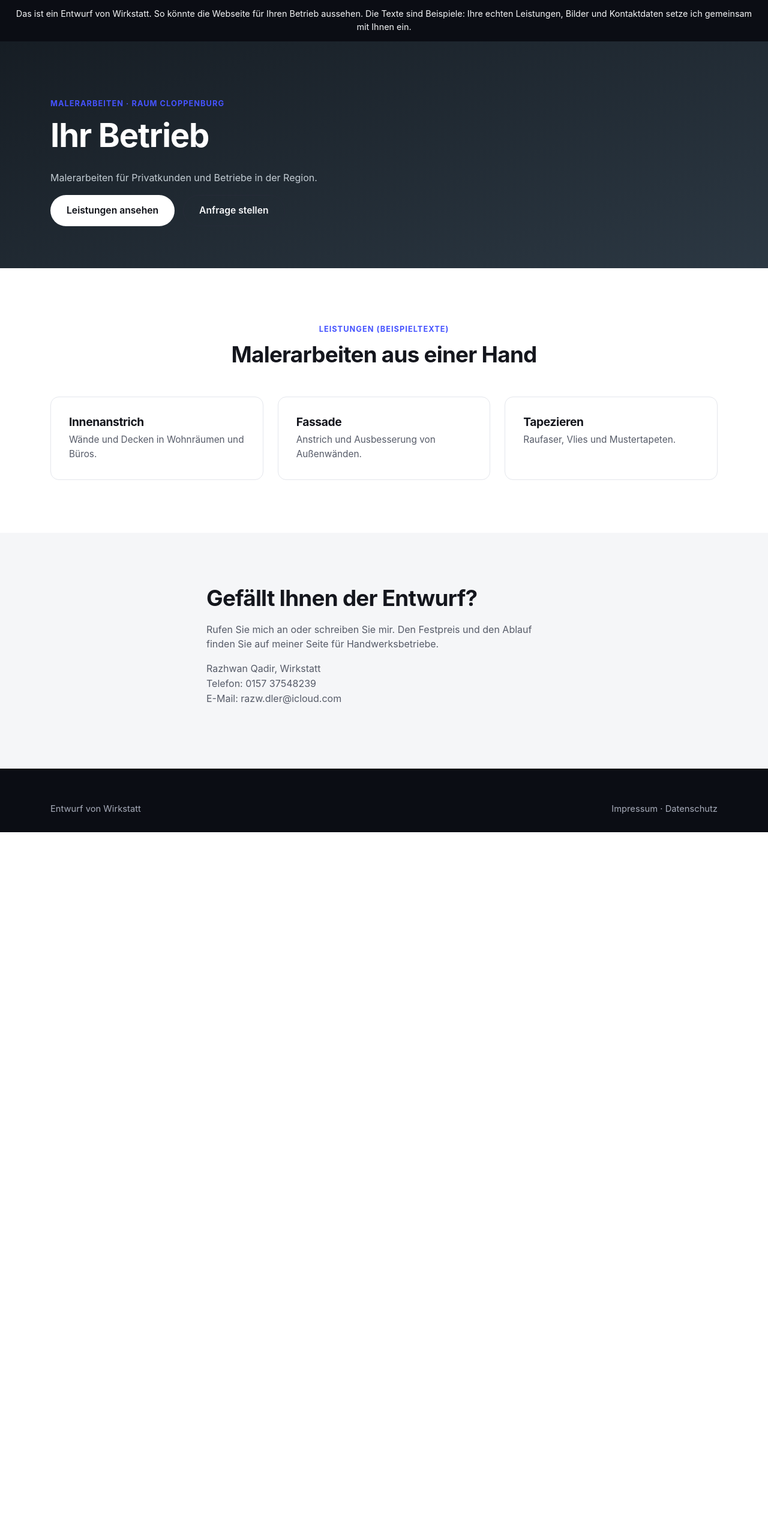
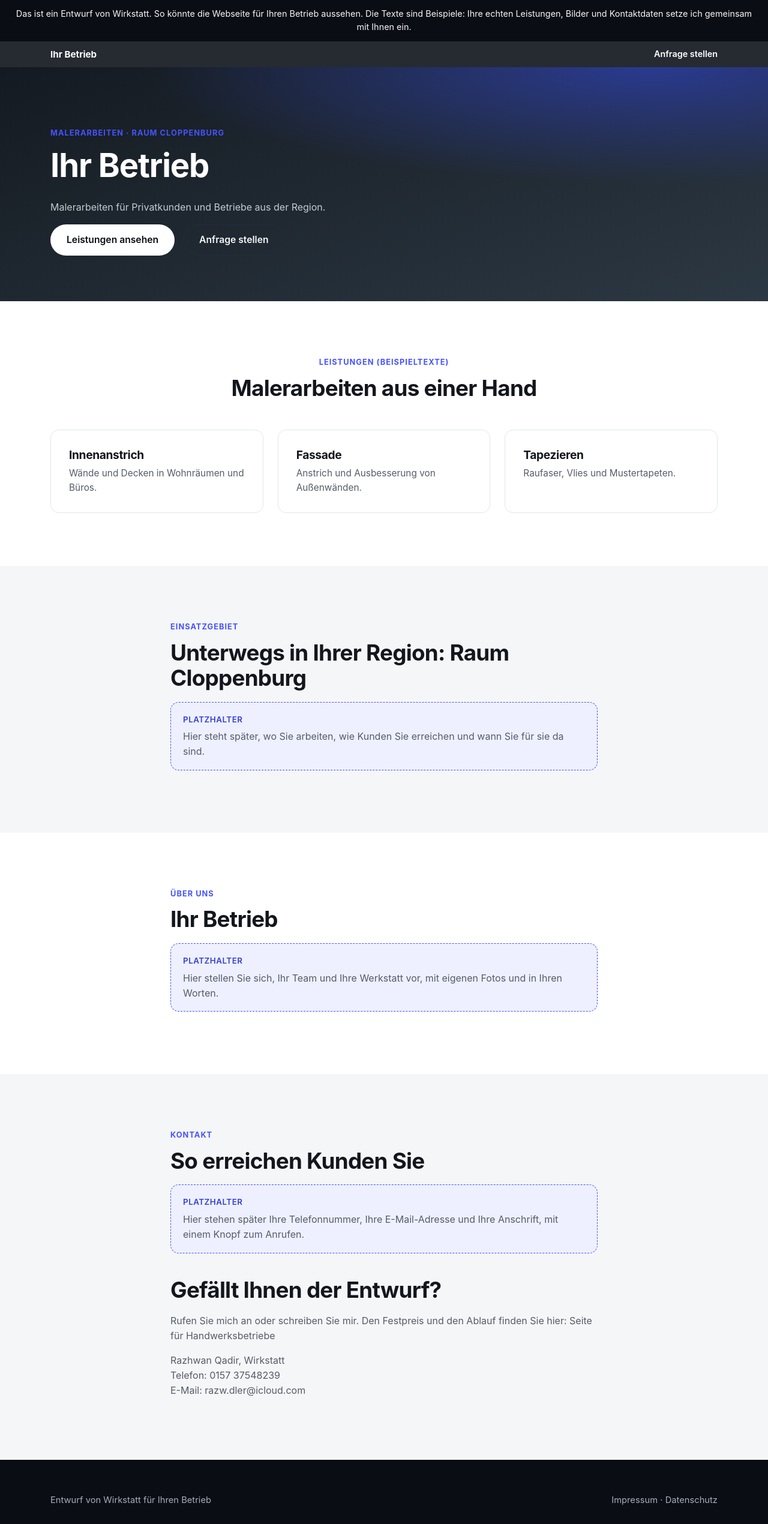
Before and after one commit to Razhwan03/wirkstatt-website, a plain HTML site: page demos/entwurf-maler.html in a window 1280 px wide. Shown: the whole page at 60% size. Before the commit the page ends 1387 px from the top, so only its background shows below. Drawn offline with Linux system fonts and the light colour scheme.

Commit message:
JARVIS: Webseiten für Handwerksbetriebe: Angebotsseite und Demos

```diff
--- a/demos/entwurf-maler.html
+++ b/demos/entwurf-maler.html
@@ -6,22 +6,36 @@
 <title>Entwurf: Malerarbeiten | Wirkstatt</title>
 <meta name="description" content="Entwurf von Wirkstatt: so könnte die Webseite für einen Betrieb aussehen. Beispieltexte.">
 <meta name="robots" content="noindex, nofollow">
+<meta name="referrer" content="no-referrer">
 <link rel="icon" type="image/svg+xml" href="../assets/favicon.svg">
 <link rel="stylesheet" href="../assets/style.css">
 <style>
-  .hw-hero { background: linear-gradient(160deg,#161d24,#2c3843); color:#fff; padding:90px 0 70px; }
-  .hw-hero p.lead { color:#c3ccd3; max-width:520px; }
+  [hidden] { display: none !important; }
+  .hw-hero { background: radial-gradient(120% 90% at 85% 0%, #2a3a8f 0%, rgba(42,58,143,0) 55%), linear-gradient(160deg,#141a21,#2c3843);
+              color:#fff; padding:96px 0 76px; }
+  .hw-hero p.lead { color:#c3ccd3; max-width:540px; }
+  .hw-hero h1 { word-break: break-word; }
+  .hw-nav { position: sticky; top: 0; z-index: 5; background: rgba(20,26,33,.92); color:#fff; backdrop-filter: blur(6px); }
+  .hw-nav .container { display:flex; justify-content:space-between; align-items:center; gap:16px; padding-top:10px; padding-bottom:10px; }
+  .hw-nav strong { font-size: .95rem; white-space: nowrap; overflow: hidden; text-overflow: ellipsis; }
+  .hw-nav a { color:#fff; font-weight:600; font-size:.9rem; text-decoration:none; white-space:nowrap; }
+  .hw-platz { border: 1px dashed var(--accent); border-radius: 14px; padding: 18px 20px; background: var(--accent-soft); }
+  .hw-platz small { display:block; color: var(--accent-dark); font-weight:600; margin-bottom:6px; letter-spacing:.04em; text-transform:uppercase; }
+  .bewegt .auftritt { opacity: 0; transform: translateY(18px); transition: opacity .6s ease, transform .6s ease; }
+  .bewegt .auftritt.da { opacity: 1; transform: none; }
 </style>
 </head>
 <body>
 
 <div class="demo-banner">Das ist ein Entwurf von Wirkstatt. So könnte die Webseite für Ihren Betrieb aussehen. Die Texte sind Beispiele: Ihre echten Leistungen, Bilder und Kontaktdaten setze ich gemeinsam mit Ihnen ein.</div>
 
+<nav class="hw-nav"><div class="container"><strong data-name>Ihr Betrieb</strong><a href="#kontakt">Anfrage stellen</a></div></nav>
+
 <section class="hw-hero">
   <div class="container">
-    <span class="eyebrow">Malerarbeiten · Raum Cloppenburg</span>
-    <h1 id="betrieb">Ihr Betrieb</h1>
-    <p class="lead">Malerarbeiten für Privatkunden und Betriebe in der Region.</p>
+    <span class="eyebrow">Malerarbeiten · <span data-ort>Raum Cloppenburg</span></span>
+    <h1 id="betrieb" data-name>Ihr Betrieb</h1>
+    <p class="lead">Malerarbeiten für Privatkunden und Betriebe aus <span data-ort-umgebung>der Region</span>.</p>
     <div class="cta-row">
       <a href="#leistungen" class="btn btn-invert">Leistungen ansehen</a>
       <a href="#kontakt" class="btn btn-ghost-invert">Anfrage stellen</a>
@@ -33,38 +47,84 @@
   <div class="container">
     <div class="section-head center"><span class="eyebrow">Leistungen (Beispieltexte)</span><h2>Malerarbeiten aus einer Hand</h2></div>
     <div class="grid grid-3">
-      <div class="card">
+      <div class="card auftritt" data-leistung="0">
         <h3>Innenanstrich</h3>
         <p>Wände und Decken in Wohnräumen und Büros.</p>
       </div>
-      <div class="card">
+      <div class="card auftritt" data-leistung="1">
         <h3>Fassade</h3>
         <p>Anstrich und Ausbesserung von Außenwänden.</p>
       </div>
-      <div class="card">
+      <div class="card auftritt" data-leistung="2">
         <h3>Tapezieren</h3>
         <p>Raufaser, Vlies und Mustertapeten.</p>
+      </div>
+      <div class="card auftritt" data-leistung="3" hidden>
+        <h3>Lackierarbeiten</h3>
+        <p>Türen, Fenster, Geländer und Heizkörper.</p>
+      </div>
+      <div class="card auftritt" data-leistung="4" hidden>
+        <h3>Bodenbeläge</h3>
+        <p>Vinyl, Laminat und Teppich verlegen.</p>
+      </div>
+      <div class="card auftritt" data-leistung="5" hidden>
+        <h3>Wärmedämmung</h3>
+        <p>Dämmung von Fassaden und Decken.</p>
+      </div>
+      <div class="card auftritt" data-leistung="6" hidden>
+        <h3>Trockenbau</h3>
+        <p>Wände, Decken und Verkleidungen aus Gipskarton.</p>
+      </div>
+      <div class="card auftritt" data-leistung="7" hidden>
+        <h3>Raumgestaltung</h3>
+        <p>Farben, Spachteltechnik und Akzente für Ihre Räume.</p>
       </div>
     </div>
   </div>
 </section>
 
+<section class="section section-soft">
+  <div class="container" style="max-width:760px;">
+    <div class="auftritt">
+      <span class="eyebrow">Einsatzgebiet</span>
+      <h2>Unterwegs in Ihrer Region: <span data-ort-umgebung>Raum Cloppenburg</span></h2>
+      <p class="hw-platz"><small>Platzhalter</small>Hier steht später, wo Sie arbeiten, wie Kunden Sie erreichen und wann Sie für sie da sind.</p>
+    </div>
+  </div>
+</section>
+
+<section class="section">
+  <div class="container" style="max-width:760px;">
+    <div class="auftritt">
+      <span class="eyebrow">Über uns</span>
+      <h2 data-name>Ihr Betrieb</h2>
+      <p class="hw-platz"><small>Platzhalter</small>Hier stellen Sie sich, Ihr Team und Ihre Werkstatt vor, mit eigenen Fotos und in Ihren Worten.</p>
+    </div>
+  </div>
+</section>
+
 <section id="kontakt" class="section section-soft">
-  <div class="container" style="max-width:640px;">
-    <h2>Gefällt Ihnen der Entwurf?</h2>
-    <p>Rufen Sie mich an oder schreiben Sie mir. Den Festpreis und den Ablauf finden Sie auf meiner
-    <a href="../handwerk/">Seite für Handwerksbetriebe</a>.</p>
-    <p>Razhwan Qadir, Wirkstatt<br>Telefon: <a href="tel:+4915737548239">0157 37548239</a><br>E-Mail: <a href="mailto:razw.dler@icloud.com">razw.dler@icloud.com</a></p>
+  <div class="container" style="max-width:760px;">
+    <div class="auftritt">
+      <span class="eyebrow">Kontakt</span>
+      <h2>So erreichen Kunden Sie</h2>
+      <p class="hw-platz"><small>Platzhalter</small>Hier stehen später Ihre Telefonnummer, Ihre E-Mail-Adresse und Ihre Anschrift, mit einem Knopf zum Anrufen.</p>
+    </div>
+    <div class="auftritt" style="margin-top:40px;">
+      <h2>Gefällt Ihnen der Entwurf?</h2>
+      <p>Rufen Sie mich an oder schreiben Sie mir. Den Festpreis und den Ablauf finden Sie hier: <a href="../handwerk/">Seite für Handwerksbetriebe</a></p>
+      <p>Razhwan Qadir, Wirkstatt<br>Telefon: <a href="tel:+4915737548239">0157 37548239</a><br>E-Mail: <a href="mailto:razw.dler@icloud.com">razw.dler@icloud.com</a></p>
+    </div>
   </div>
 </section>
 
 <footer class="site-footer">
   <div class="container footer-bottom">
-    <span>Entwurf von Wirkstatt</span>
+    <span>Entwurf von Wirkstatt für <span data-name>Ihren Betrieb</span></span>
     <span><a href="../impressum.html">Impressum</a> · <a href="../datenschutz.html">Datenschutz</a></span>
   </div>
 </footer>
 
-<script>(function(){try{var n=decodeURIComponent(location.hash.slice(1)).replace(/[\u0000-\u001f<>]/g,"").trim().slice(0,80);if(n){document.getElementById("betrieb").textContent=n;document.title=n+" | Entwurf von Wirkstatt";}}catch(e){}})();</script>
+<script>(function(){try{var h=location.hash.slice(1),n="",o="",l="";if(/(^|&)n=/.test(h)){var q=new URLSearchParams(h);n=q.get("n")||"";o=q.get("o")||"";l=q.get("l")||"";}else{n=decodeURIComponent(h);}var s=function(t,m){return String(t||"").replace(/[\u0000-\u001f<>]/g,"").replace(/\s+/g," ").trim().slice(0,m);};n=s(n,80);o=s(o,40);l=String(l).replace(/[^0-9]/g,"").slice(0,9);var alle=function(a,f){var e=document.querySelectorAll("["+a+"]");for(var i=0;i<e.length;i++)f(e[i]);};if(n){alle("data-name",function(e){e.textContent=n;});document.title=n+" | Entwurf von Wirkstatt";}if(o){alle("data-ort",function(e){e.textContent=o;});alle("data-ort-umgebung",function(e){e.textContent=o+" und Umgebung";});}if(l){alle("data-leistung",function(e){e.hidden=l.indexOf(e.getAttribute("data-leistung"))<0;});}}catch(e){}try{if(window.IntersectionObserver&&!(window.matchMedia&&matchMedia("(prefers-reduced-motion: reduce)").matches)){document.documentElement.className+=" bewegt";var b=new IntersectionObserver(function(x){x.forEach(function(y){if(y.isIntersecting){y.target.className+=" da";b.unobserve(y.target);}});},{threshold:0.15});var r=document.querySelectorAll(".auftritt");for(var j=0;j<r.length;j++)b.observe(r[j]);}}catch(e){}})();</script>
 </body>
 </html>
```
